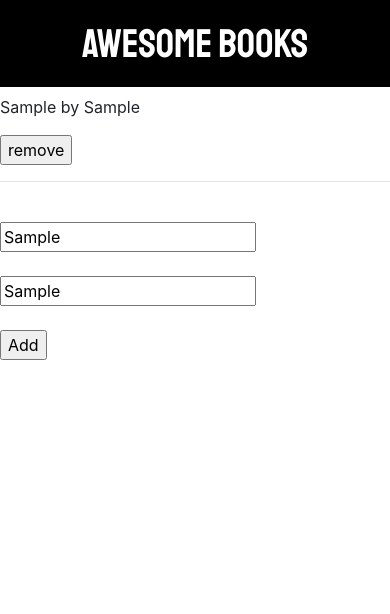
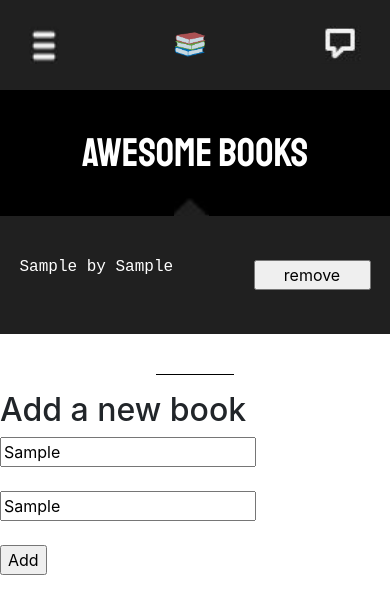
Before and after one commit to taher-software/Awesome-Books, a plain HTML site: page index.html in a window 390 px wide. Both pictures are taken after typing "Sample", "Sample" into the empty fields and a click on the button "Add". Drawn offline with nearby package versions, Linux system fonts and the light colour scheme.

Commit message:
Style display book part.

```diff
--- a/index.html
+++ b/index.html
@@ -8,12 +8,20 @@
     <link rel="stylesheet" href="styles/index.css">
     <link rel="stylesheet" href="https://stackpath.bootstrapcdn.com/bootstrap/4.3.1/css/bootstrap.min.css" integrity="sha384-ggOyR0iXCbMQv3Xipma34MD+dH/1fQ784/j6cY/iJTQUOhcWr7x9JvoRxT2MZw1T" crossorigin="anonymous">
     <link rel="preconnect" href="https://fonts.googleapis.com">
-<link rel="preconnect" href="https://fonts.gstatic.com" crossorigin>
-<link href="https://fonts.googleapis.com/css2?family=Staatliches&display=swap" rel="stylesheet">
+    <link rel="preconnect" href="https://fonts.gstatic.com" crossorigin>
+    <link href="https://fonts.googleapis.com/css2?family=Staatliches&display=swap" rel="stylesheet">
 </head>
 <body>
+    <header style= "background-color: rgb(32,32,32);">
+      <nav style = "display: flex;justify-content: space-between; padding: 6.5% 0;">
+          <img src="statics/images/hamburguer-button.png" alt="hamburger-button" class="hambutger"
+          style= "margin-left: 7.5%;">
+          <img src="statics/images/logo-icon.png" alt="logo" class="logo" style="width: 10%;">
+          <img src="statics/images/chat-icon.png" alt="chat-icon" class="chat-icon" style= "margin-right: 7.5%;">
+      </nav>
+    </header>
     <div>
-        <h1 class="text-center">Awesome Books</h1>
+        <h1 class="text-center" style="margin-bottom: 0;">Awesome Books </h1>
 
         <div class="books">
             <p>Lorem ipsum</p>
@@ -30,7 +38,9 @@
         </div>
 
         <br>
+        <hr class="sep">
         <form action="php" method="post">
+            <h2> Add a new book</h2>
             <input type="text" id="title-book" placeholder="Title">
             <br>
             <br>
--- a/scripts/class.js
+++ b/scripts/class.js
@@ -30,6 +30,7 @@ const targetDiv = document.querySelector('.books');
 let myBooks = new Books([]);
 const addBtn = document.querySelector('.add-book');
 let removeBtns = Array.from(document.querySelectorAll('.remove'));
+let nbrGrid = 0;
 /* create books object variables */
 if (localStorage.getItem('myBooks')) {
   myBooks = new Books(JSON.parse(localStorage.getItem('myBooks')));
@@ -38,24 +39,45 @@ if (localStorage.getItem('myBooks')) {
 function displayBooks(bookObejct) {
   const bookArray = bookObejct.books;
   bookArray.forEach((element) => {
-    targetDiv.innerHTML += `<div><p>${element.title} by ${element.author}</p> <input type='button' value='remove' class='remove'> <hr></div>`;
+    const newBlock = document.createElement('div');
+    newBlock.innerHTML = `<p>${element.title} by ${element.author}</p> <input type='button' value='remove' class='remove'> <hr>`;
+    nbrGrid += 1;
+    newBlock.style.gridRow = `${nbrGrid} / span 1`;
+    newBlock.className = 'book-card';
+    targetDiv.style.gridTemplateRows = `repeat(${nbrGrid}, 1fr)`;
+    targetDiv.appendChild(newBlock);
   });
 }
 function removeBook(e) {
-  console.log('works...');
   const targetBtn = e.target;
   const targetBlock = targetBtn.parentNode;
   const bookData = Array.from(targetDiv.children)[0].textContent;
   const bookTitle = bookData.split('by')[0];
   myBooks.remove(bookTitle);
-  localStorage.setItem('MyBooks', JSON.stringify(myBooks.books));
-  targetBlock.innerHTML = '';
+  localStorage.setItem('myBooks', JSON.stringify(myBooks.books));
+  /*targetBlock.innerHTML = '';
+  targetBlock.style.display = 'none';*/
+  targetDiv.removeChild(targetBlock);
+  nbrGrid -= 1;
+  targetDiv.style.gridTemplateRows = `repeat(${nbrGrid}, 1fr)`;
+  const children = Array.from(targetDiv.children);
+  let j = 1;
+  children.forEach((elem) => {
+    elem.style.gridRow = `${j} / span 1`;
+    j += 1;
+  })
 }
 function addNewBook() {
   const bookTitle = document.getElementById('title-book').value;
   const bookAuthor = document.getElementById('author-book').value;
+  const newBlock = document.createElement('div');
+  newBlock.innerHTML = `<p>${bookTitle} by ${bookAuthor}</p> <input type='button' value='remove' class='remove'> <hr>`;
   myBooks.add(bookTitle, bookAuthor);
-  targetDiv.innerHTML += `<div><p>${bookTitle} by ${bookAuthor}</p> <input type='button' value='remove' class='remove'> <hr></div>`;
+  nbrGrid += 1;
+  newBlock.style.gridRow = `${nbrGrid} / span 1`;
+  newBlock.className = 'book-card';
+  targetDiv.style.gridTemplateRows = `repeat(${nbrGrid}, 1fr)`;
+  targetDiv.appendChild(newBlock);
   localStorage.setItem('myBooks', JSON.stringify(myBooks.books));
   removeBtns = Array.from(document.querySelectorAll('.remove'));
   removeBtns.forEach((element) => {
@@ -64,6 +86,7 @@ function addNewBook() {
 }
 /* Load page */
 targetDiv.innerHTML = '';
+targetDiv.style.display = 'grid';
 displayBooks(myBooks);
 /* tracking add button */
 addBtn.addEventListener('click', addNewBook);
--- a/styles/index.css
+++ b/styles/index.css
@@ -3,10 +3,43 @@ h1{
     color: white;
     background-color: black;
     margin: 0;
-    padding: 5% 0;
-    font-family: 'Staatliches', cursive;
+    padding: 10% 0;
+    font-family: 'Staatliches', cursive, sans-serif;
+    background-image: url(../statics/images/triangle.png);
+    background-repeat: no-repeat;
+    background-position: 49% 100%;
+    background-size: 9% 14%;
+    margin-bottom: 0;
+}
+.book-card {
+  display: flex;
+  justify-content: space-between;
+  padding: 10% 0;
+  background-color: rgb(32, 32, 32);
+  align-items: center;
 }
 
-.remove{
+.book-card p {
+  max-width: 40%;
+  color: white;
+  font-family: monospace, cursive, sans-serif;
+  margin-left: 5%;
+}
 
+.book-card hr { display: none;}
+
+.remove {
+  margin-right: 5%;
+  min-width: 30%;
+  min-height: 40%;
 }
+
+.sep {
+  width: 20%;
+  color: black;
+  background-color: black;
+}
+
+h2 {
+  color: balck;
+}
```
Also changed, not shown: statics/images/books-logo.jpg (added), statics/images/chat-icon.png (added), statics/images/hamburguer-button.png (added), statics/images/logo-icon.png (added), statics/images/triangle.png (added).
